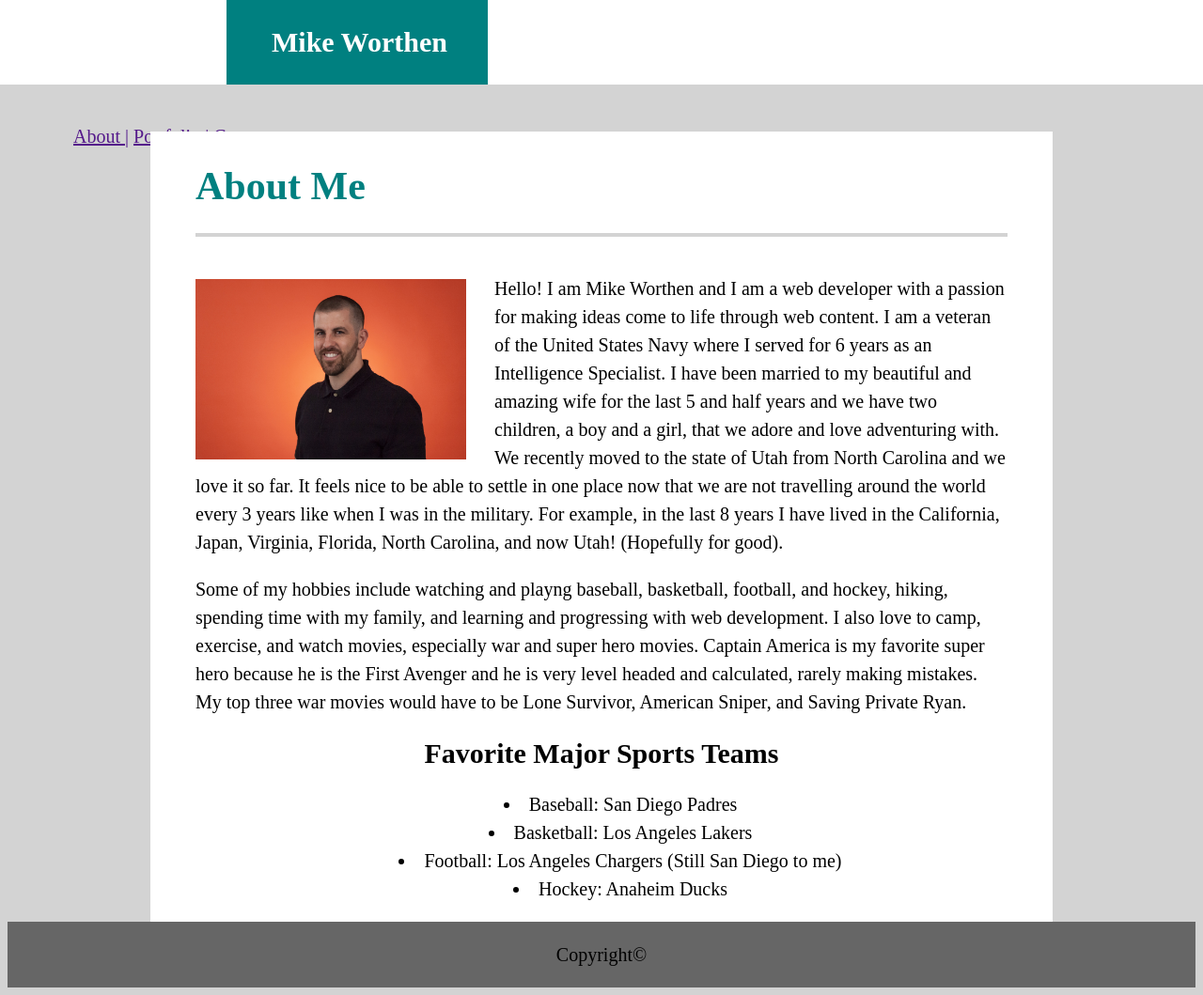
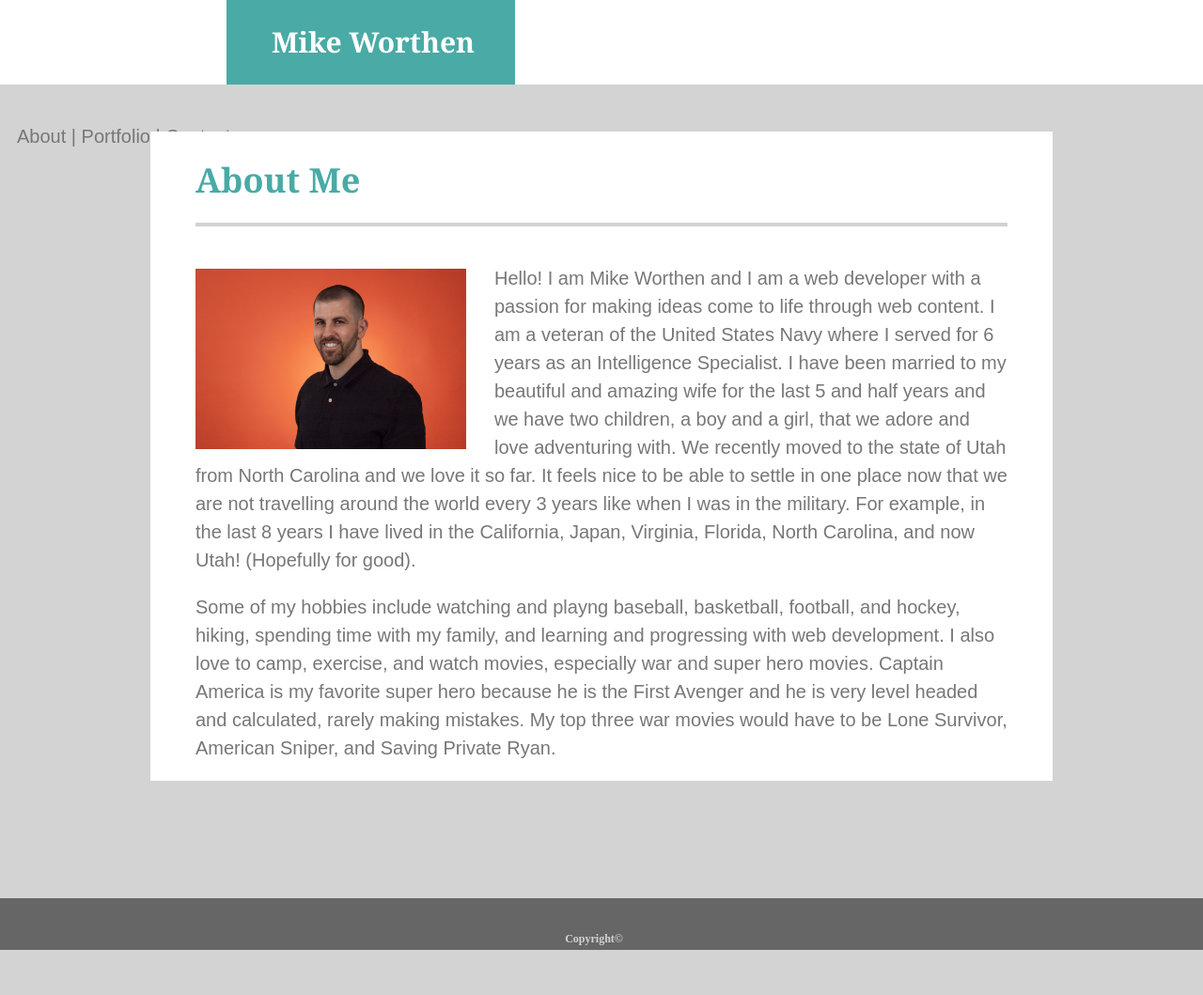
Before and after one commit to MikeWorthen/Basic-Portfolio, a plain HTML site: page index.html in a window 1280 px wide. Shown: the whole page at 94% size. After the commit the page ends 1019 px from the top, so only its background shows below. Drawn offline with Linux system fonts and the light colour scheme.

Commit message:
Almost Done

```diff
--- a/assets/css/style.css
+++ b/assets/css/style.css
@@ -2,6 +2,7 @@ body {
     font-size: 20px;
     line-height: 1.5em;
     background: lightgray;
+
 }
 
 #container1 {
@@ -17,8 +18,9 @@ body {
 }
 
 .headerName {
+    font-family:'Georgia', Times, 'Times New Roman', serif;
     text-align: left;
-    background: teal;
+    background: #4aaaa5;
     float: left;
     color: white;
     margin-left: 233px;
@@ -33,14 +35,16 @@ body {
 }
 
 .topLinks {
+    font-family: 'Arial', 'Helvetica Neue', 'Helvetica', 'sans-serif';
     background: white;
     text-align: right;
     margin-top: 10px;
     margin-right: 100px;
-    margin-left: 30px;
+    margin-left: -30px;
     float: left;
     height: 0px;
-
+    color: #777777;
+    text-decoration: none;
 }
 
 #headerName, #topLinks {
@@ -52,10 +56,11 @@ body {
 }
 
 #about {
-    color: teal;
+    font-family:'Georgia', Times, 'Times New Roman', serif;
+    color: #4aaaa5;
     padding-top: .2em;
     padding-left: 5%;
-    font-size: 42px;
+    font-size: 36px;
 }
 
 hr {
@@ -82,22 +87,17 @@ hr {
 
 #text {
     float: left;
-    background: white;
+    background: #ffffff;
     width: 960px;
-}
-
-#sports {
-    text-align: center;
-}
-
-#list {
-    text-align: center;
-    list-style-position: inside;
+    margin-bottom: 125px;
+    border-color: #dddddd;
+    font-family: 'Arial', 'Helvetica Neue', 'Helvetica', 'sans-serif';
 }
 
 p {
     padding-right: 5%;
     padding-left: 5%;
+    color: #777777;
 }
 
 #p1 {
@@ -105,18 +105,18 @@ p {
     padding-bottom: 0px;
 }
 
-footer {
+.footer {
     display: flex;
     justify-content: center;
-    height: 20%;
+    height: 55px;
     width: 100%;
-    bottom: 0;
     background-color: #666666;
+    padding-right: 18px;
+    margin-left: -8px;
 }
 
-
-
-
- #footer {
-    width: 100%
+.copyright {
+    color: lightgray;
+    font-size: 12px;
+    text-align: bottom;
 }
--- a/index.html
+++ b/index.html
@@ -12,15 +12,12 @@
             <h1 class="headerName">Mike Worthen</h1>
             <div class="topLinks">
                 <ul>
-                    <a href="">About |</a>
-                    <a href="">Portfolio |</a>
-                    <a href="">Contact</a>
+                    <a>About |</a>
+                    <a>Portfolio |</a>
+                    <a>Contact</a>
                 </ul>
             </div>
         </nav>
-
-
-
 
 
      <div class="container2">
@@ -39,17 +36,14 @@
                     and learning and progressing with web development. I also love to camp, exercise, and watch movies, especially war and super
                     hero movies. Captain America is my favorite super hero because he is the First Avenger and he is very level headed and calculated,
                     rarely making mistakes. My top three war movies would have to be Lone Survivor, American Sniper, and Saving Private Ryan. </p>
-            <h2 id="sports">Favorite Major Sports Teams</h2>
-                <ul id="list">
-                    <li>Baseball: San Diego Padres</li>
-                    <li>Basketball: Los Angeles Lakers</li>
-                    <li>Football: Los Angeles Chargers (Still San Diego to me)</li>
-                    <li>Hockey: Anaheim Ducks</li>
-                </ul>
+
+
         </section>
     </div>
 </body>
-<footer id="footer">
-        <p class="copyright">Copyright©</p>
-</footer>
+<!-- <footer id="footer"> -->
+<div class="footer">
+    <h6 class="copyright">Copyright©</h6>
+</div>
+    <!-- </footer> -->
 </html>
```
Also changed, not shown: 1 other file.
